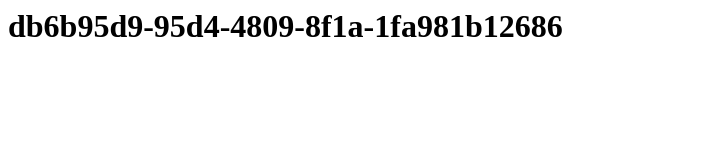
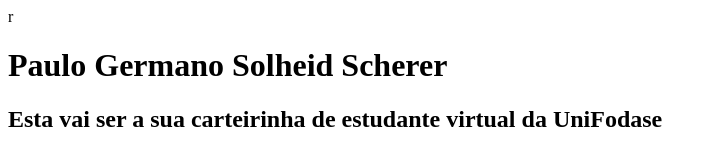
Before and after one commit to GutoScherer/gutoscherer.github.io, a plain HTML site: page db6b95d9-95d4-4809-8f1a-1fa981b12686/index.html in a window 1280 px wide. Shown: the whole page, without its empty margins (0-717 px from the left). Drawn offline with Linux system fonts and the light colour scheme.

Commit message:
Update index.html

```diff
--- a/db6b95d9-95d4-4809-8f1a-1fa981b12686/index.html
+++ b/db6b95d9-95d4-4809-8f1a-1fa981b12686/index.html
@@ -4,7 +4,8 @@
             db6b95d9-95d4-4809-8f1a-1fa981b12686
         </title>
     </head>
-    <body>
-        <h1>db6b95d9-95d4-4809-8f1a-1fa981b12686</h1>
+    <body>r
+        <h1>Paulo Germano Solheid Scherer</h1>
+        <h2>Esta vai ser a sua carteirinha de estudante virtual da UniFodase</h2>
     </body>
 </html>
```
